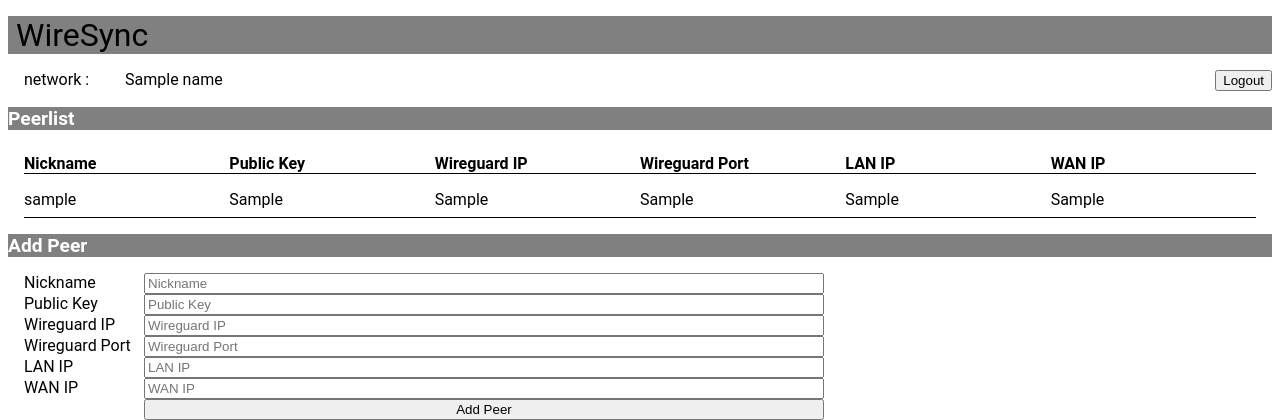
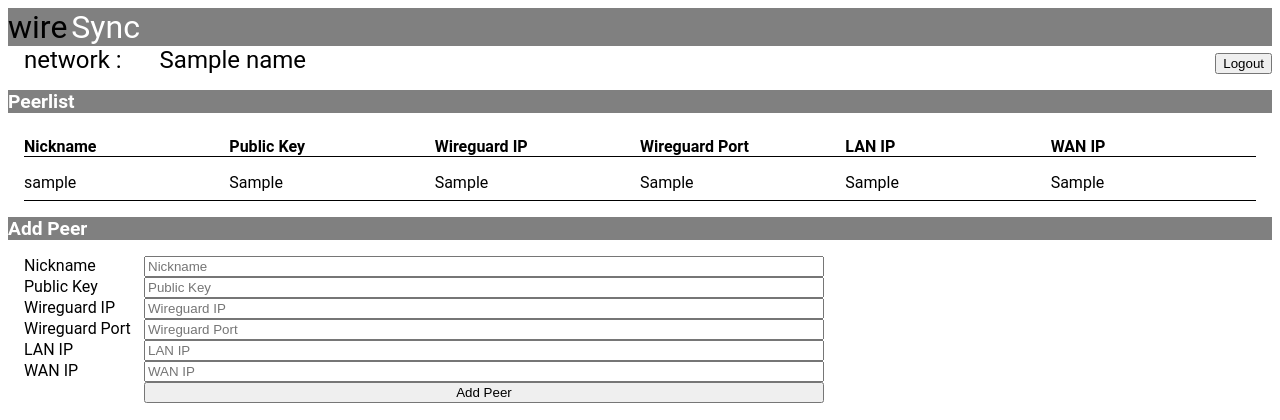
Before and after one commit to pxp888/wiresync, a Django app: template sync/templates/sync/home.html in a window 1280 px wide. Shown: the top 420 px of the page. Run offline with Django 4.2, Linux system fonts and the light colour scheme; tables that the repository leaves empty hold one stand-in row (values such as "Sample post"); the template is opened without the code that fills it: values that come from a table or form of the project are taken from there, most other values are stand-ins (such as "Sample title", 1, 10 or a date in 2020).

Commit message:
Update CSS and HTML files

```diff
--- a/static/css/base.css
+++ b/static/css/base.css
@@ -8,5 +8,9 @@
 
 .logo {
     font-size: 2rem;
-    margin: 1rem .5rem;
+    margin: 1rem 0;
 }
+
+.right {
+    color:white;
+}
--- a/static/css/home.css
+++ b/static/css/home.css
@@ -15,7 +15,7 @@
 }
 
 .nworkname {
-    font-size: 1rem;
+    font-size: 1.5rem;
     margin: 1rem;
 }
 
--- a/templates/base.html
+++ b/templates/base.html
@@ -14,7 +14,8 @@
 
 <body>
     <div class="logodiv">
-        <p class="logo">WireSync</p>
+        <span class="logo">wire</span>
+        <span class="logo right">Sync</span>
     </div>
 
 
```
